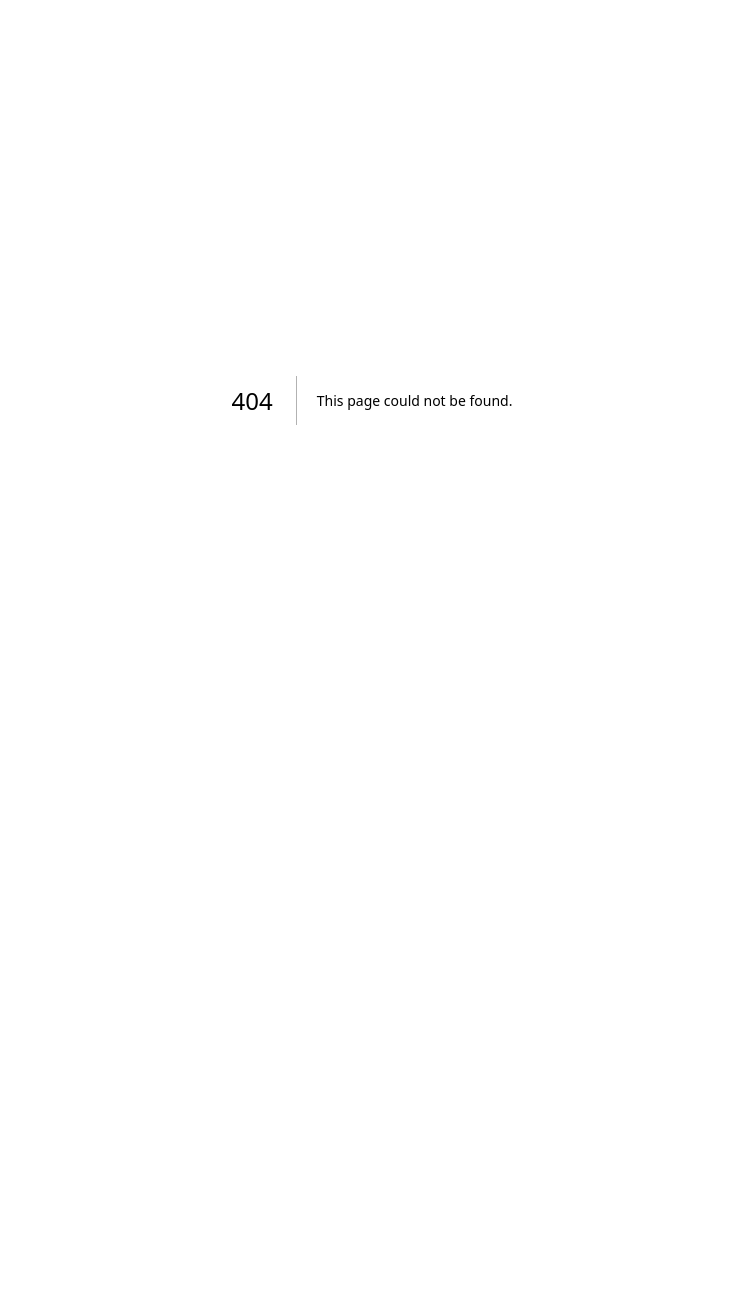
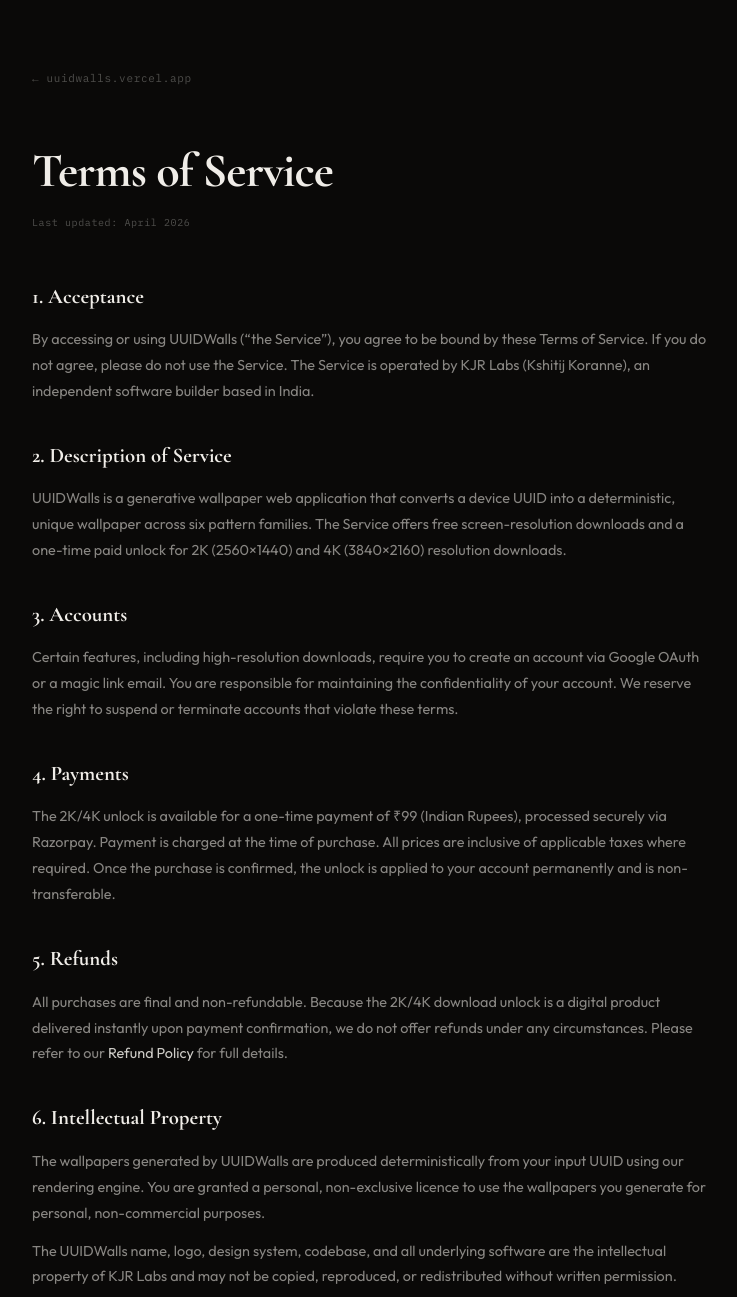
Before and after one commit to KshitijKoranne/uuidwalls, a Next.js app: page /terms in a window 1280 px wide. Before the commit this address had no page. Shown: the top 1297 px of the page, without its empty margins (268-1005 px from the left). Before the commit the page ends 800 px from the top, so only its background shows below. Built offline with nearby package versions, Linux system fonts and the light colour scheme.

Commit message:
Add app/terms/page.tsx

```diff
--- /dev/null
+++ b/app/terms/page.tsx
@@ -0,0 +1,102 @@
+export const metadata = {
+  title: 'Terms of Service — UUIDWalls',
+  description: 'Terms of Service for UUIDWalls by KJR Labs.',
+}
+
+export default function TermsPage() {
+  return (
+    <main style={{ background: 'var(--ink)', minHeight: '100vh', padding: '4rem 2rem' }}>
+      <div style={{ maxWidth: '680px', margin: '0 auto' }}>
+
+        <a href="/" style={{ fontFamily: 'var(--mono)', fontSize: '11px', color: 'var(--p30)', textDecoration: 'none', letterSpacing: '0.06em', display: 'inline-block', marginBottom: '3rem' }}>
+          &larr; uuidwalls.vercel.app
+        </a>
+
+        <h1 style={{ fontFamily: 'var(--serif)', fontSize: 'clamp(2rem, 5vw, 3rem)', fontWeight: 700, color: 'var(--paper)', letterSpacing: '-0.02em', marginBottom: '0.5rem' }}>
+          Terms of Service
+        </h1>
+        <p style={{ fontFamily: 'var(--mono)', fontSize: '10px', color: 'var(--p30)', letterSpacing: '0.06em', marginBottom: '3rem' }}>
+          Last updated: April 2026
+        </p>
+
+        <div style={{ fontFamily: 'var(--sans)', fontSize: '0.9rem', color: 'var(--p55)', lineHeight: '1.8', display: 'flex', flexDirection: 'column', gap: '2rem' }}>
+
+          <section>
+            <h2 style={{ fontFamily: 'var(--serif)', fontSize: '1.3rem', fontWeight: 700, color: 'var(--paper)', marginBottom: '0.75rem' }}>1. Acceptance</h2>
+            <p>By accessing or using UUIDWalls (&ldquo;the Service&rdquo;), you agree to be bound by these Terms of Service. If you do not agree, please do not use the Service. The Service is operated by KJR Labs (Kshitij Koranne), an independent software builder based in India.</p>
+          </section>
+
+          <section>
+            <h2 style={{ fontFamily: 'var(--serif)', fontSize: '1.3rem', fontWeight: 700, color: 'var(--paper)', marginBottom: '0.75rem' }}>2. Description of Service</h2>
+            <p>UUIDWalls is a generative wallpaper web application that converts a device UUID into a deterministic, unique wallpaper across six pattern families. The Service offers free screen-resolution downloads and a one-time paid unlock for 2K (2560&times;1440) and 4K (3840&times;2160) resolution downloads.</p>
+          </section>
+
+          <section>
+            <h2 style={{ fontFamily: 'var(--serif)', fontSize: '1.3rem', fontWeight: 700, color: 'var(--paper)', marginBottom: '0.75rem' }}>3. Accounts</h2>
+            <p>Certain features, including high-resolution downloads, require you to create an account via Google OAuth or a magic link email. You are responsible for maintaining the confidentiality of your account. We reserve the right to suspend or terminate accounts that violate these terms.</p>
+          </section>
+
+          <section>
+            <h2 style={{ fontFamily: 'var(--serif)', fontSize: '1.3rem', fontWeight: 700, color: 'var(--paper)', marginBottom: '0.75rem' }}>4. Payments</h2>
+            <p>The 2K/4K unlock is available for a one-time payment of ₹99 (Indian Rupees), processed securely via Razorpay. Payment is charged at the time of purchase. All prices are inclusive of applicable taxes where required. Once the purchase is confirmed, the unlock is applied to your account permanently and is non-transferable.</p>
+          </section>
+
+          <section>
+            <h2 style={{ fontFamily: 'var(--serif)', fontSize: '1.3rem', fontWeight: 700, color: 'var(--paper)', marginBottom: '0.75rem' }}>5. Refunds</h2>
+            <p>All purchases are final and non-refundable. Because the 2K/4K download unlock is a digital product delivered instantly upon payment confirmation, we do not offer refunds under any circumstances. Please refer to our <a href="/refund" style={{ color: 'var(--p85)', textDecoration: 'none' }}>Refund Policy</a> for full details.</p>
+          </section>
+
+          <section>
+            <h2 style={{ fontFamily: 'var(--serif)', fontSize: '1.3rem', fontWeight: 700, color: 'var(--paper)', marginBottom: '0.75rem' }}>6. Intellectual Property</h2>
+            <p style={{ marginBottom: '0.75rem' }}>The wallpapers generated by UUIDWalls are produced deterministically from your input UUID using our rendering engine. You are granted a personal, non-exclusive licence to use the wallpapers you generate for personal, non-commercial purposes.</p>
+            <p>The UUIDWalls name, logo, design system, codebase, and all underlying software are the intellectual property of KJR Labs and may not be copied, reproduced, or redistributed without written permission.</p>
+          </section>
+
+          <section>
+            <h2 style={{ fontFamily: 'var(--serif)', fontSize: '1.3rem', fontWeight: 700, color: 'var(--paper)', marginBottom: '0.75rem' }}>7. Acceptable Use</h2>
+            <p style={{ marginBottom: '0.75rem' }}>You agree not to:</p>
+            <ul style={{ paddingLeft: '1.25rem', display: 'flex', flexDirection: 'column', gap: '0.4rem' }}>
+              <li>Attempt to circumvent, reverse-engineer, or bypass the payment or download gating mechanisms.</li>
+              <li>Use automated scripts or bots to access the Service in a manner that places unreasonable load on our infrastructure.</li>
+              <li>Resell or commercially redistribute wallpapers generated by the Service without our express written consent.</li>
+              <li>Use the Service in violation of any applicable laws or regulations.</li>
+            </ul>
+          </section>
+
+          <section>
+            <h2 style={{ fontFamily: 'var(--serif)', fontSize: '1.3rem', fontWeight: 700, color: 'var(--paper)', marginBottom: '0.75rem' }}>8. Disclaimer of Warranties</h2>
+            <p>The Service is provided &ldquo;as is&rdquo; and &ldquo;as available&rdquo; without warranties of any kind, express or implied. We do not warrant that the Service will be uninterrupted, error-free, or that any defects will be corrected. Your use of the Service is at your sole risk.</p>
+          </section>
+
+          <section>
+            <h2 style={{ fontFamily: 'var(--serif)', fontSize: '1.3rem', fontWeight: 700, color: 'var(--paper)', marginBottom: '0.75rem' }}>9. Limitation of Liability</h2>
+            <p>To the fullest extent permitted by applicable law, KJR Labs shall not be liable for any indirect, incidental, special, consequential, or punitive damages arising from your use of or inability to use the Service. Our total liability to you for any claim shall not exceed the amount you paid us in the twelve months preceding the claim.</p>
+          </section>
+
+          <section>
+            <h2 style={{ fontFamily: 'var(--serif)', fontSize: '1.3rem', fontWeight: 700, color: 'var(--paper)', marginBottom: '0.75rem' }}>10. Governing Law</h2>
+            <p>These Terms are governed by the laws of India. Any disputes shall be subject to the exclusive jurisdiction of the courts located in Vadodara, Gujarat, India.</p>
+          </section>
+
+          <section>
+            <h2 style={{ fontFamily: 'var(--serif)', fontSize: '1.3rem', fontWeight: 700, color: 'var(--paper)', marginBottom: '0.75rem' }}>11. Changes to These Terms</h2>
+            <p>We reserve the right to modify these Terms at any time. The &ldquo;Last updated&rdquo; date reflects the most recent revision. Continued use of the Service after changes are posted constitutes your acceptance of the revised Terms.</p>
+          </section>
+
+          <section>
+            <h2 style={{ fontFamily: 'var(--serif)', fontSize: '1.3rem', fontWeight: 700, color: 'var(--paper)', marginBottom: '0.75rem' }}>12. Contact</h2>
+            <p>For any questions regarding these Terms, contact us at <a href="mailto:kjrlabs9@gmail.com" style={{ color: 'var(--p85)', textDecoration: 'none' }}>kjrlabs9@gmail.com</a>.</p>
+          </section>
+
+        </div>
+
+        <div style={{ display: 'flex', gap: '1.5rem', marginTop: '4rem', paddingTop: '2rem', borderTop: '1px solid var(--p08)', flexWrap: 'wrap' }}>
+          <a href="/privacy" style={{ fontFamily: 'var(--mono)', fontSize: '10px', color: 'var(--p30)', textDecoration: 'none', letterSpacing: '0.06em' }}>Privacy Policy</a>
+          <a href="/refund" style={{ fontFamily: 'var(--mono)', fontSize: '10px', color: 'var(--p30)', textDecoration: 'none', letterSpacing: '0.06em' }}>Refund Policy</a>
+          <a href="/" style={{ fontFamily: 'var(--mono)', fontSize: '10px', color: 'var(--p30)', textDecoration: 'none', letterSpacing: '0.06em' }}>Home</a>
+        </div>
+
+      </div>
+    </main>
+  )
+}
```
